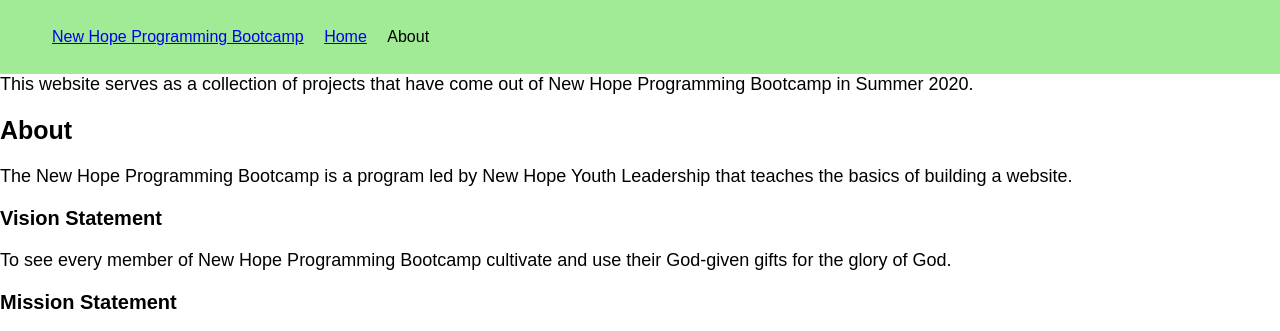
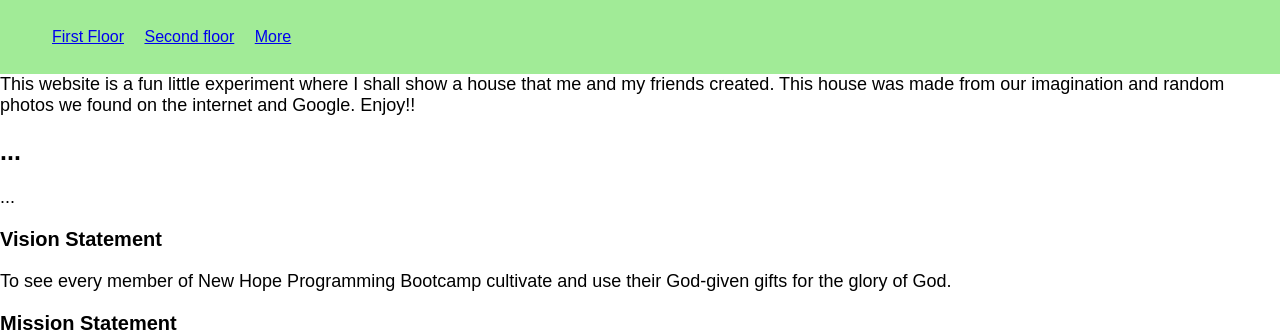
Before and after one commit to Jellyfer314/NHCproject, a plain HTML site: page index.html in a window 1280 px wide. Shown: the top 331 px of the page. Drawn offline with Linux system fonts and the light colour scheme; files that its build step writes are made by us from their sources.

Commit message:
Started on first floor page

```diff
--- a/index.html
+++ b/index.html
@@ -6,7 +6,7 @@
         <meta name="viewport" content="width=device-width, initial-scale=1.0">
 
         <!-- Title of the tab -->
-        <title>NHPB 2020</title>
+        <title>Our Incheon House</title>
 
         <!-- Tab favicon -->
         <link rel="icon" href="images/NH_favicon.png">
@@ -27,9 +27,9 @@
 
             <nav>
                 <ul>
-                    <li><a href='index.html'>New Hope Programming Bootcamp</a></li>
-                    <li><a href='index.html'>Home</a></li>
-                    <li>About</li>
+                    <li><a href='Floor#1.html'> First Floor</a></li>
+                    <li><a href='index.html'> Second floor</a></li>
+                    <li><a href='About'> More </a></li>
                 </ul>
 
             </nav>
@@ -37,18 +37,18 @@
 
         <div class="background">
 
-            <h1>New Hope Programming Bootcamp</h1>
+            <h1>Our Incheon House</h1>
 
             <p>
-                This website serves as a collection of projects that have come out of New Hope
-                Programming Bootcamp in Summer 2020.
+                This website is a fun little experiment where I shall show a house that me and my
+                 friends created. This house was made from our imagination and
+                 random photos we found on the internet and Google. Enjoy!!
             </p>
 
-            <h2>About</h2>
+            <h2>...</h2>
 
             <p>
-                The New Hope Programming Bootcamp is a program led by New Hope Youth Leadership
-                that teaches the basics of building a website.
+                ...
             </p>
 
             <h3>Vision Statement</h3>
```
Also changed, not shown: Floor#1.html (added, +11 -0 lines).
